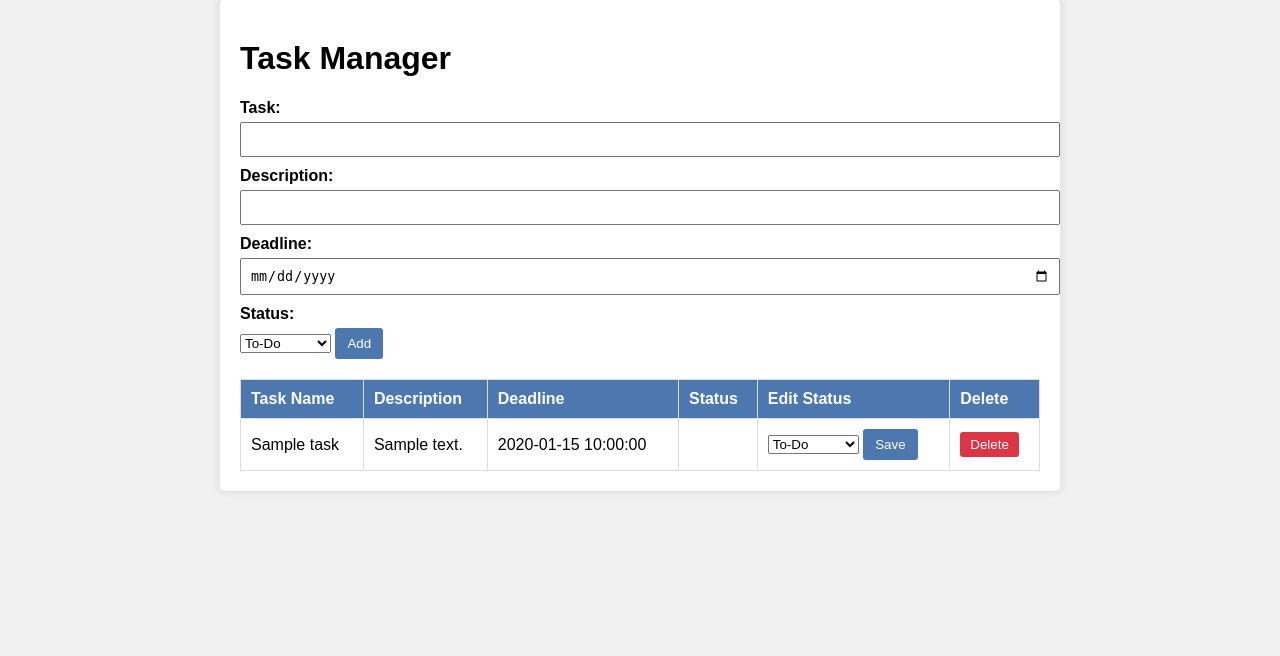
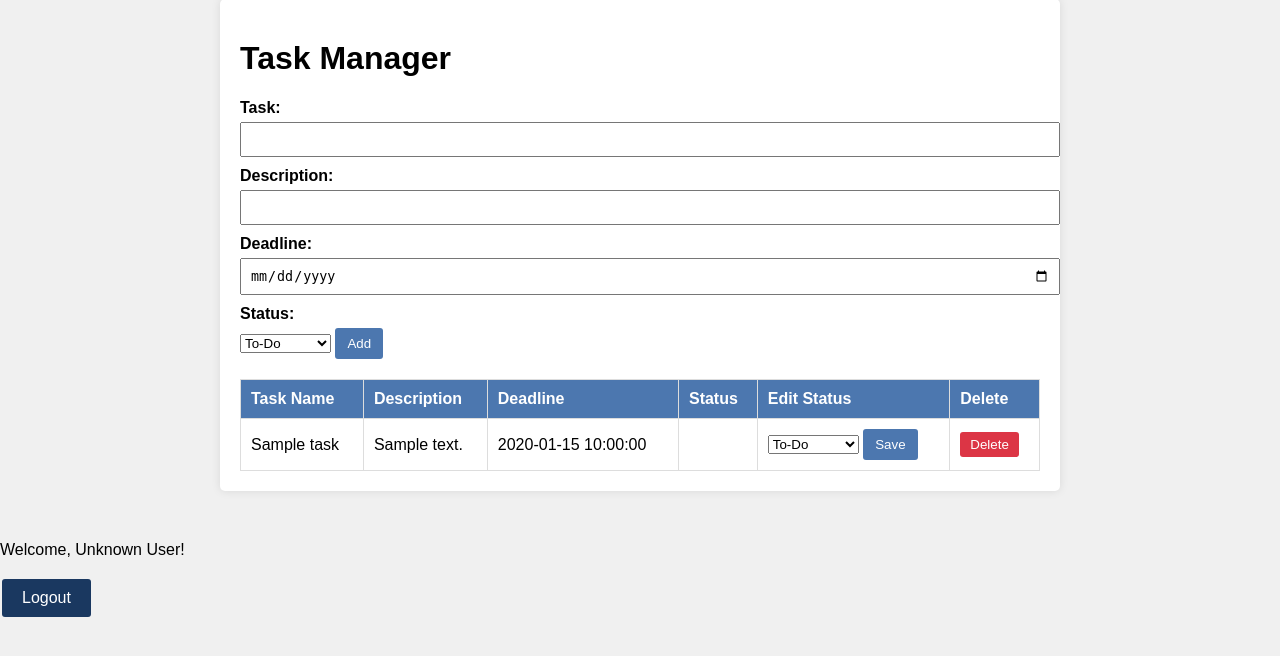
Before and after one commit to gitnavya0/TaskManager, a Flask app: page /index in a window 1280 px wide. Shown: the part 51-707 px from the top of the page. Run offline with Flask 3, Linux system fonts and the light colour scheme; a database or web service that is not in the repository returns one stand-in record (values such as "Sample title").

Commit message:
added files

```diff
--- a/app.py
+++ b/app.py
@@ -1,6 +1,8 @@
-from flask import Flask, render_template, request, redirect, url_for, jsonify, session, abort
+from flask import Flask, render_template, request, redirect, url_for, jsonify, session, abort,current_app
 from pymongo import MongoClient
 from bson import ObjectId
+from authlib.integrations.flask_client import OAuth
+import requests
 
 app = Flask(__name__)
 
@@ -18,14 +20,54 @@
     2: 'Completed',
 }
 
+appConf = {
+    "OAUTH2_CLIENT_ID": "155193801246-fp4q9e2kjlh6mdk6e7t5ha198rfa7m11.apps.googleusercontent.com",
+    "OAUTH2_CLIENT_SECRET": "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",
+    "OAUTH2_META_URL": "https://accounts.google.com/.well-known/openid-configuration",
+    "FLASK_SECRET": "47c79391-d81d-4114-b725-aed8988960b5"
+}
+
+app.secret_key = appConf.get("FLASK_SECRET")
+oauth = OAuth(app)
+
+oauth.register(
+    "myApp",
+    client_id=appConf.get("OAUTH2_CLIENT_ID"),
+    client_secret=appConf.get("OAUTH2_CLIENT_SECRET"),
+    client_kwargs={
+        "scope": "openid profile email",
+    },
+    server_metadata_url=f'{appConf.get("OAUTH2_META_URL")}',
+)
+
 @app.route('/index')
 def index():
     tasks = tasks_collection.find()
-    return render_template('index.html', tasks=tasks, status_mapping=status_mapping)
+    user_data = session.get("user", {})
+    print("Session Data:", user_data)
+    name = user_data.get("name")
+    return render_template('index.html', tasks=tasks, status_mapping=status_mapping, name=name)
 
 @app.route('/login')
 def login():
     return render_template('login.html')
+
+@app.route("/signin-google")
+def googleCallback():
+    token = oauth.myApp.authorize_access_token()
+    personDataUrl = "https://people.googleapis.com/v1/people/me?personFields=names"
+    personData = requests.get(personDataUrl, headers={
+        "Authorization": f"Bearer {token['access_token']}"
+    }).json()
+    token["personData"] = personData
+    session["user"] = token
+    return redirect(url_for("index"))
+
+@app.route("/google-login")
+def googleLogin():
+    if "user" in session:
+        abort(404)
+    return oauth.myApp.authorize_redirect(redirect_uri=url_for("googleCallback", _external=True))
 
 @app.route('/add_task', methods=['POST'])
 def add_task():
@@ -37,7 +79,6 @@
         'status': int(request.form.get('status')),
         }
 
-    # Insert the new task into MongoDB
     tasks_collection.insert_one(new_task)
     return redirect(url_for('index'))
 
@@ -59,13 +100,8 @@
 @app.route('/update_status/<string:task_id>', methods=['PUT'])
 def update_status(task_id):
     try:
-        # Convert the string to ObjectId
         task_id = ObjectId(task_id)
-
-        # Get the new status from the request data
         new_status = int(request.json.get('status'))
-
-        # Update the task status in MongoDB
         result = tasks_collection.update_one({'_id': task_id}, {'$set': {'status': new_status}})
         if result.modified_count == 1:
             return jsonify({'message': 'Task status updated successfully'})
@@ -75,5 +111,12 @@
         print('Error:', e)
         return jsonify({'error': 'An error occurred while updating the task status.'})
 
+@app.route("/logout")
+def logout():
+    print("Logging out user...")
+    session.clear()
+    current_app.logger.info("User logged out")
+    return redirect(url_for("home"))
+
 if __name__ == '__main__':
-    app.run(debug=True)
+   app.run(debug=True)
--- a/static/style.css
+++ b/static/style.css
@@ -77,3 +77,22 @@
 .delete-btn:hover {
     background-color: #bd2130;
 }
+
+.logout-button {
+    background-color: #1a3860;
+    /* Green */
+    border: none;
+    color: white;
+    padding: 10px 20px;
+    text-align: center;
+    text-decoration: none;
+    display: inline-block;
+    font-size: 16px;
+    margin: 4px 2px;
+    cursor: pointer;
+}
+
+.logout-button a {
+    color: white;
+    text-decoration: none;
+}
--- a/templates/home.html
+++ b/templates/home.html
@@ -10,7 +10,7 @@
     <div class="nav">
         <h2>Task Mind</h2>
         <div class="menu">
-          <p> <a href="{{ url_for('index') }}">Our task table</a></p>
+          <p> <a href="{{ url_for('home') }}">Home</a></p>
           <p> <a href="#">Our Mission</a></p>
           <p><a href="{{url_for('login')}}">Get Started</a></p>
         </div>
@@ -27,6 +27,7 @@
             <a class="button primary" href="{{url_for('login')}}" >Get Started</a>
             <a class="button secondary" href="#">Stay Tuned</a>
           </div>
+
           <div class="image-container">
             <img src="static/images/landing_image.png" alt="landing_image">
         </div>
--- a/templates/index.html
+++ b/templates/index.html
@@ -58,8 +58,19 @@
             </tbody>
         </table>
     </div>
+
+    {% if name %}
+    <div>
+        <p>Welcome, {{ user.get("name", "Unknown User") }}!</p>
+    </div>
+    {% else %}
+        <p>Welcome, Unknown User!</p>
+    {% endif %}
+    <button class="logout-button">
+        <a href="{{ url_for('logout') }}">Logout</a>
+    </button>
+
 </body>
-<!-- JavaScript to handle delete button click -->
 <script>
     document.addEventListener('DOMContentLoaded', function () {
         var deleteButtons = document.querySelectorAll('.delete-btn');
--- a/templates/login.html
+++ b/templates/login.html
@@ -205,7 +205,9 @@
         <button type="button"><i class="fa fa-twitch"></i></button>
         <button type="button"><i class="fa fa-facebook"></i></button>
 		    <button type="button"><i class='fa fa-instagram'></i></button>
-		    <button type="button"><i class='fa fa-google'></i></button>
+		    <a href="{{ url_for('googleLogin') }}" type="button">
+          <i class='fa fa-google'></i>
+      </a>
       </div>
     </form>
   </div>
```
